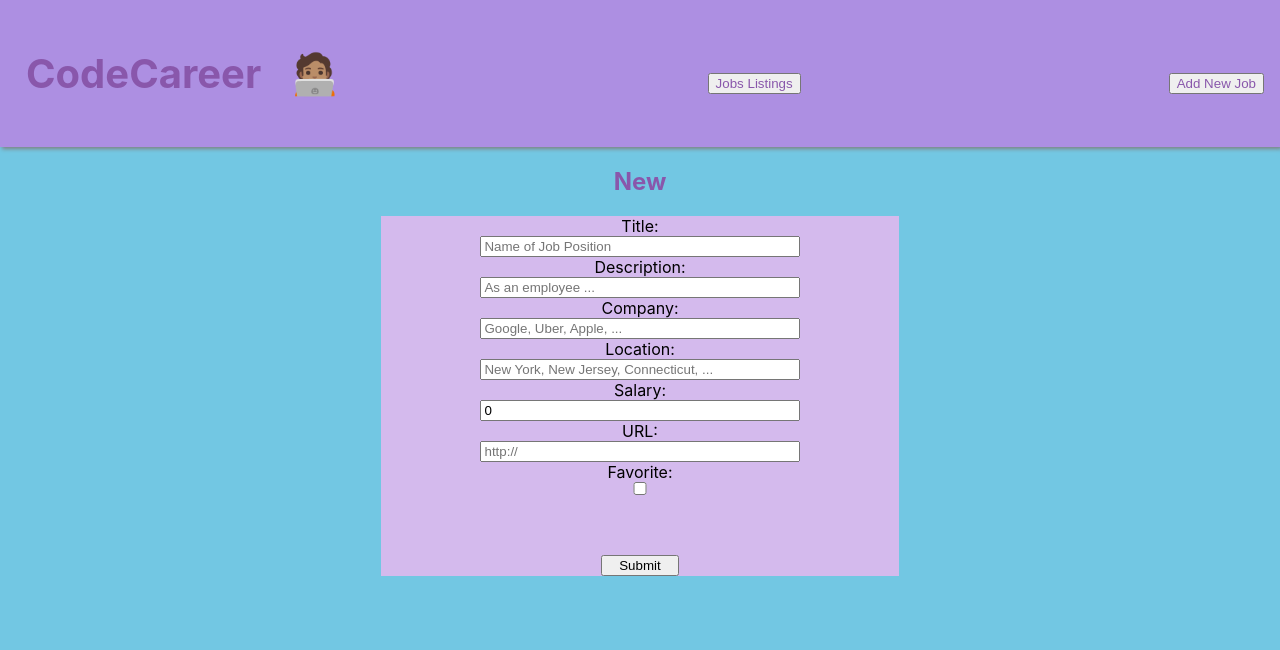
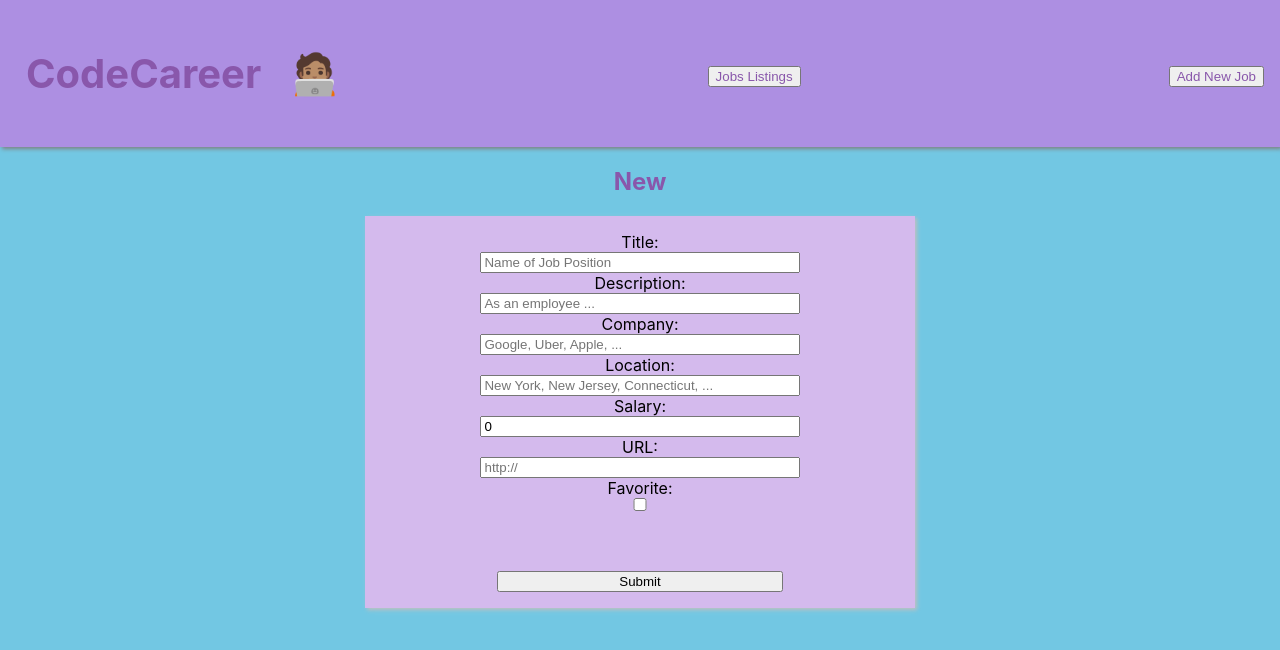
Before and after one commit to MarangelyRosas/job_frontend, a React (Create React App) app: page /jobs/new in a window 1280 px wide. Shown: the top 650 px of the page. Built offline with nearby package versions, Linux system fonts and the light colour scheme; no server answers.

Commit message:
CSS styling updates for Reviews

```diff
--- a/src/Components/JobDetails.js
+++ b/src/Components/JobDetails.js
@@ -1,7 +1,7 @@
 import { useState, useEffect } from "react";
 import { useParams, Link, useNavigate } from "react-router-dom";
 import axios from "axios";
-//import Reviews from "./Reviews";
+import Reviews from "./Reviews";
 
 const API = process.env.REACT_APP_API_URL;
 
@@ -67,51 +67,10 @@ function JobDetails() {
                 </div>
                 <br></br>
                 <br></br>
-                {/* <Reviews /> */}
+                <Reviews />
             </div>
         </article>
     );
 }
 
 export default JobDetails;
-
-//   return (
-//     <article>
-//         <div className="job-details">
-//             <h2 className="job-title">
-//              {job.is_favorite && <span>⭐️</span>} {job.title}
-//             </h2>
-//             <h5 className="job-link">
-//              <span><a href="{job.url}">Apply Here!</a></span>
-//              &nbsp;&nbsp;&nbsp;&nbsp;&nbsp;
-//             </h5>
-//             <h6 className="job-description">{job.description}</h6>
-//             <h6 className="job-company">
-//              Company: {job.company}  Location: {job.location}
-//             </h6>
-//         </div>
-//         <div className="jobDetails-navigation">
-//             <div className="button-container">
-//             <div>
-//                 <Link to="/jobs">
-//                     <button>Back</button>
-//                 </Link>
-//             </div>
-//             <div>
-//                 <Link to={`/jobs/${id}/edit`}>
-//                     <button>Edit</button>
-//                 </Link>
-//             </div>
-//             <div>
-//                 <button onClick={handleDelete}>Delete</button>
-//             </div>
-//         </div>
-//         </div>
-
-//         <br></br>
-//         {/* <Reviews /> */}
-//     </article>
-//   );
-// }
-
-// export default JobDetails;
--- a/src/Components/Review.js
+++ b/src/Components/Review.js
@@ -19,14 +19,13 @@ function Review({ review, handleDelete, handleSubmit }) {
         />
         ) : (
           <div>
-            <h4>
-              {review.title} <span>{review.rating}</span>
-            </h4>
-            <h5>{review.reviewer}</h5>
-            <p>{review.content}</p>
+            <p><strong>Title:</strong> {review.title}</p>
+            <span><strong>Rating:</strong> {review.rating}</span>
+            <p><strong>Reviewer Name:</strong> {review.reviewer}</p>
+            <p><strong>Review Content: </strong>{review.content}</p>
           </div>
         )}
-        <button onClick={() => handleDelete(review.id)}>Delete</button>
+        <button onClick={() => handleDelete(review.id)}>Delete this Review</button>
       </div>
     );
   }
--- a/src/index.css
+++ b/src/index.css
@@ -31,32 +31,35 @@ a, h2, h3 {
   color: #8957ab;
 }
 
-/* button a {
-  color: antiquewhite;
-} */
-
 h4 {
   display: flex;
   justify-content: space-between;
+  align-items: center; /* Center align the text vertically */
   margin: 0;
 }
 
+h2 {
+  text-align: center; /* Center align the heading */
+}
+
 table {
-  width: 50%;
+  width: 50%; /* Take up the full width of the container */
   margin: auto;
+  border-collapse: collapse; /* Collapse the borders between cells */
 }
 
 td {
-  text-align: center;
+  padding: 0.5em; /* Add padding to the table cells */
+  text-align: center; /* Left align the text within cells */
 }
 
 tbody td:not(td:first-of-type):hover {
-  transform: scale(1.05);
-  opacity: 0.9;
+  background-color: #f4eafd; /* Change the background color on hover */
+  cursor: pointer;
 }
 
 tbody tr:nth-child(even) {
-  background: #f4eafd;
+  background-color: #ffffff; /* Set the background color for even rows */
 }
 
 .showNavigation {
@@ -65,14 +68,17 @@ tbody tr:nth-child(even) {
   width: 50%;
 }
 
-/* .section-view {
-  border: 10px;
-} */
+.New form {
+  margin: 0 auto; /* Center the form horizontally  */
+  width: 45%; /* Set the desired width for the form  */
+  padding: 1em;
+  box-shadow: 2px 2px 4px silver;
+  background-color: rgb(212, 186, 237);
+}
 
-.New form {
-  margin: auto;
-  width: 45%;
-  background-color: rgb(212, 186, 237);
+.New form textarea {
+  width: 100%; /* Take up the full width of the form */
+  margin-bottom: 0.5em;
 }
 
 input[type],
@@ -88,7 +94,7 @@ input[type="checkbox"] {
 }
 
 input[type="submit"] {
-  width: 15%;
+  width: 55%;
 }
 
 input[type="submit"]:hover {
@@ -100,9 +106,9 @@ button {
   text-decoration: none;
   color: #8957ab;
   display: flex;
-  justify-content: center;
-  gap: 20px;
-  margin-top: 20px;
+  text-align: center;
+  gap: 35px;
+  margin-top: 5px;
   cursor: pointer;
   transition: all 0.3s ease;
   width: auto;
@@ -112,19 +118,31 @@ button:hover {
   color: rgb(95, 15, 224);
 }
 
-.Reviews {
-  background-color: rgb(212, 186, 237);
+/* .Reviews {
+  display: grid; */
+  /* grid-template-columns: repeat(2, 1fr); Set the number of columns */
+  /* grid-gap: 1em; Add some spacing between the grid items */
+  /* justify-items: center; Center the items horizontally */
+  /* justify-content:space-between;
   padding: 1em;
-  box-shadow: 2px 2px 4px silver;
-}
+  box-shadow: 0px 0px 2px silver
+} */
 
 .Reviews > div {
-  padding: 1em;
-  box-shadow: 0px 0px 2px silver;
+  padding: 2em;
+  box-shadow: 4px 4px 12px rgb(158, 34, 158);
   background-color: rgb(212, 186, 237);
 }
 
 .Reviews div:nth-child(odd) {
+  background-color: rgb(212, 186, 237);
+}
+
+.Reviews form {
+  width: 400px; /* Set the desired width for the form */
+  margin: 0 auto; /* Center the form horizontally */
+  padding: 2em;
+  box-shadow: 2px 2px 20px rgb(158, 34, 158);
   background-color: rgb(212, 186, 237);
 }
 
```
